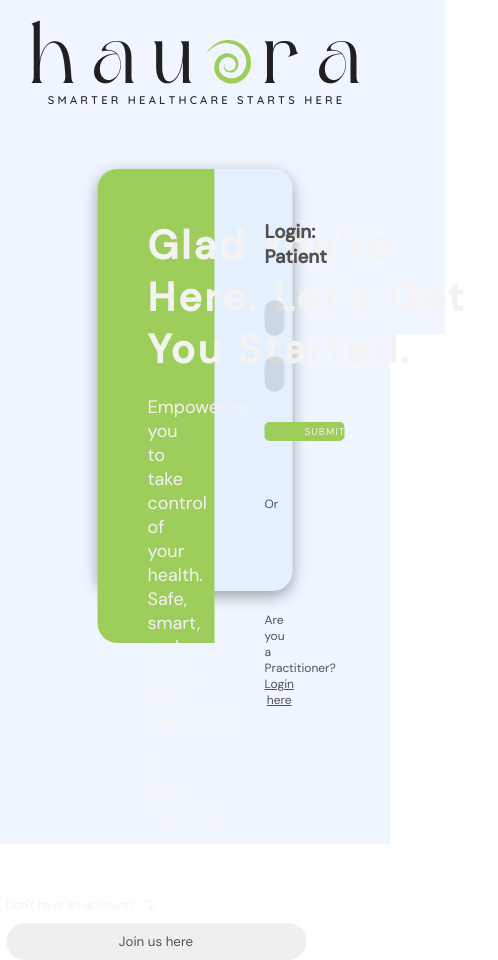
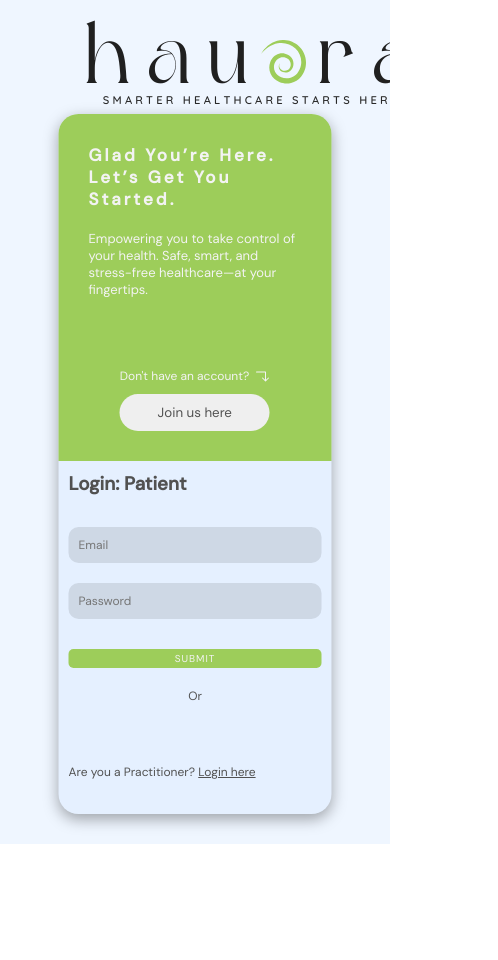
Before and after one commit to DiamondD7/yougotjob_client, a React (Vite) app: page / in a window 390 px wide. Shown: the whole page, 498 px wide, since content can reach past the window. After the commit the page ends 844 px from the top, so only its background shows below. Built offline with nearby package versions, Linux system fonts and the light colour scheme; no server answers.

Commit message:
added responsiveness to the login page again

```diff
--- a/src/components/SignIn/SignIn.jsx
+++ b/src/components/SignIn/SignIn.jsx
@@ -29,10 +29,9 @@ import { GoogleOAuthProvider, GoogleLogin } from "@react-oauth/google";
 import { jwtDecode } from "jwt-decode";
 import GoogleSignUpPatient from "./GoogleSignUpPatient";
 import GoogleSignUp from "./GoogleSignUp";
+import SuccessfulSignUp from "./Success/SuccessfulSignUp";
 
 import "../../styles/signinstyles.css";
-import SuccessfulSignUp from "./Success/SuccessfulSignUp";
-
 const SignUpOptions = ({
   setSignupOptionsClicked,
   setPatientOption,
@@ -115,6 +114,7 @@ const PatientSignUp = ({ setPatientOption, setSuccessfulSignUp }) => {
   const [authProvider, setAuthProvider] = useState("local");
   const [fullName, setFullName] = useState("");
   const [givenName, setGivenName] = useState("");
+  const [gender, setGender] = useState("");
   const [familyName, setFamilyName] = useState("");
   const [email, setEmail] = useState("");
   const [password, setPassword] = useState("");
@@ -163,6 +163,7 @@ const PatientSignUp = ({ setPatientOption, setSuccessfulSignUp }) => {
         FamilyName: familyName,
         EmailAddress: email,
         UserPassword: password,
+        Gender: gender,
       }),
     })
       .then((res) => res.json())
@@ -262,6 +263,17 @@ const PatientSignUp = ({ setPatientOption, setSuccessfulSignUp }) => {
               placeholder="Full name"
               onChange={(e) => setFullName(e.target.value)}
             />
+            <select
+              required
+              className="signup-form__input"
+              onChange={(e) => setGender(e.target.value)}
+            >
+              <option value="">Choose your gender</option>
+              <option value="Prefer not to say"></option>
+              <option value="Female">Female</option>
+              <option value="Male">Male</option>
+              <option value="Prefer not to say">Prefer not to say</option>
+            </select>
             <input
               required
               className="signup-form__input"
@@ -637,22 +649,8 @@ const PracitionerSignIn = ({ localData, today, setSignInOption }) => {
                         back to patient login
                       </button>
                     </div>
-                    <p
-                      style={{
-                        textAlign: "center",
-                        marginTop: "55px",
-                        fontSize: "12px",
-                      }}
-                    >
-                      Or
-                    </p>
-                    <div
-                      style={{
-                        display: "flex",
-                        justifyContent: "center",
-                        marginTop: "50px",
-                      }}
-                    >
+                    <p className="or__p">Or</p>
+                    <div className="google-login__wrapper">
                       <GoogleOAuthProvider
                         clientId={import.meta.env.VITE_GOOGLE_CLIENT_ID}
                       >
@@ -908,22 +906,8 @@ const PatientSignIn = ({ localData, today, setSignInOption }) => {
                       Submit
                     </button>
 
-                    <p
-                      style={{
-                        textAlign: "center",
-                        marginTop: "55px",
-                        fontSize: "12px",
-                      }}
-                    >
-                      Or
-                    </p>
-                    <div
-                      style={{
-                        display: "flex",
-                        justifyContent: "center",
-                        marginTop: "50px",
-                      }}
-                    >
+                    <p className="or__p">Or</p>
+                    <div className="google-login__wrapper">
                       <GoogleOAuthProvider
                         clientId={import.meta.env.VITE_GOOGLE_CLIENT_ID}
                       >
--- a/src/styles/responsiveness.css
+++ b/src/styles/responsiveness.css
@@ -1,8 +1,4 @@
 @media (max-width: 1900px) {
-  .signin-submit__btn {
-    padding: 3px 143px;
-  }
-
   .notes__wrapper {
     width: 300px;
   }
@@ -110,10 +106,6 @@
 }
 
 @media (max-width: 1750px) {
-  .signin-submit__btn {
-    padding: 3px 130px;
-  }
-
   .dashboard-cards__wrapper,
   .notes__wrapper {
     width: 314px;
@@ -199,10 +191,6 @@
 }
 
 @media (max-width: 1600px) {
-  .signin-submit__btn {
-    padding: 3px 120px;
-  }
-
   .dashboard-cards__wrapper {
     width: 240px;
   }
@@ -360,10 +348,26 @@
 }
 
 @media (max-width: 1400px) {
-  .signin-submit__btn {
-    padding: 3px 100px;
+  .signinas-form-rightSide__wrapper {
+    width: 60%;
   }
 
+  .signinas-form-joinushere__btn {
+    width: 200px;
+  }
+
+  .signinas-form-leftSide__wrapper {
+    width: 40%;
+  }
+
+  .signinas-form-leftSide__wrapper h1 {
+    font-size: 25px;
+    width: 200px;
+  }
+
+  .signinas-form-leftSide__wrapper p {
+    font-size: 13px;
+  }
   .full-profile-container__wrapper {
     display: block;
   }
@@ -603,9 +607,27 @@
   /* ------------------------------CALENDAR------------------------------------ */
 }
 @media (max-width: 1000px) {
-  .signin-submit__btn {
-    padding: 3px 60px;
+  .signinas-form-rightSide__wrapper {
+    width: 60%;
   }
+
+  .signinas-form-joinushere__btn {
+    width: 150px;
+  }
+
+  .signinas-form-leftSide__wrapper {
+    width: 40%;
+  }
+
+  .signinas-form-leftSide__wrapper h1 {
+    font-size: 18px;
+    width: 150px;
+  }
+
+  .signinas-form-leftSide__wrapper p {
+    font-size: 12px;
+  }
+
   .signup-options__btns {
     font-size: 7px;
   }
@@ -667,9 +689,51 @@
     width: 300px;
   }
 }
+
+@media (max-width: 900px) {
+  .signinas-form-container__wrapper {
+    top: 55%;
+  }
+
+  .signinas-form__wrapper {
+    display: block;
+    height: 700px;
+  }
+
+  .signinas-form-rightSide__wrapper {
+    width: 100%;
+    padding: 10px;
+  }
+
+  .signinas-form-leftSide__wrapper {
+    width: 100%;
+    border-bottom-left-radius: 0;
+    border-top-left-radius: 20px;
+    border-top-right-radius: 20px;
+  }
+
+  .signinas-form-leftSide__wrapper h1 {
+    font-size: 21px;
+    width: 350px;
+  }
+
+  .signinas-form-leftSide__wrapper p {
+    font-size: 13px;
+  }
+
+  .or__p {
+    margin-top: 20px;
+  }
+
+  .google-login__wrapper {
+    margin-top: 10px;
+  }
+}
+
 @media (max-width: 800px) {
-  .signin-submit__btn {
-    padding: 3px 40px;
+  .signinas-form-leftSide__wrapper h1 {
+    font-size: 21px;
+    width: 280px;
   }
 
   /* --------------------------------PATIENT NAVS-------------------------------- */
@@ -688,3 +752,23 @@
     width: 300px;
   }
 }
+
+@media (max-width: 630px) {
+  .logo {
+    width: 100%;
+    background-repeat: no-repeat;
+  }
+
+  .signinas-form-container__wrapper {
+    width: 70%;
+  }
+
+  .signinas-form-leftSide__wrapper {
+    padding: 30px;
+  }
+
+  .signinas-form-leftSide__wrapper h1 {
+    font-size: 17px;
+    width: 200px;
+  }
+}
--- a/src/styles/signinstyles.css
+++ b/src/styles/signinstyles.css
@@ -24,7 +24,6 @@
 }
 
 .signinform-container__wrapper {
-  height: 65%;
   width: 30%;
 
   background-color: #e5f0ff;
@@ -163,6 +162,18 @@
   cursor: pointer;
   background-color: transparent;
   border: none;
+}
+
+.or__p {
+  text-align: center;
+  margin-top: 55px;
+  font-size: 12px;
+}
+
+.google-login__wrapper {
+  display: flex;
+  justify-content: center;
+  margin-top: 50px;
 }
 
 /* ----------------------------------------- */
@@ -354,7 +365,6 @@
 }
 
 .signinas-form-container__wrapper {
-  height: 50%;
   width: 50%;
 
   /* text-align: center; */
@@ -377,7 +387,7 @@
   border-top-left-radius: 20px;
   border-bottom-left-radius: 20px;
   width: 60%;
-  height: 474px;
+  /* height: 474px; */
 
   padding: 50px;
 }
@@ -413,7 +423,6 @@
 
   padding: 50px;
   width: 40%;
-  height: 474px;
 }
 /* .signinas-form__wrapper {
   height: 50%;
```
